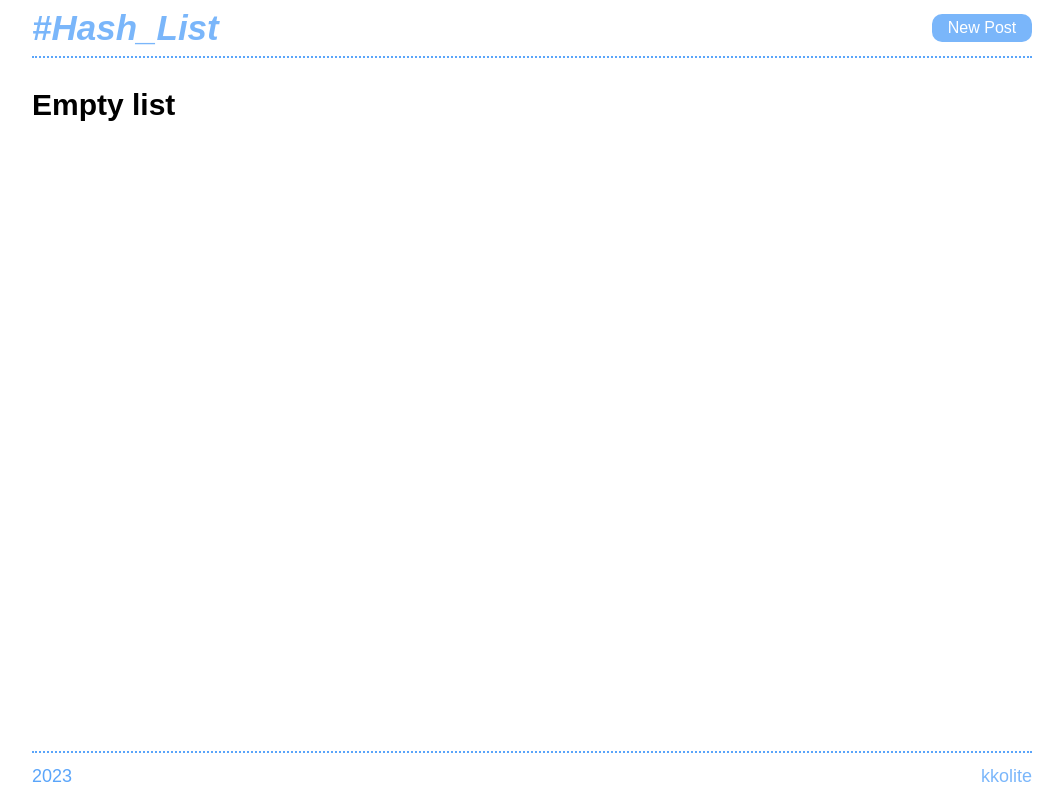
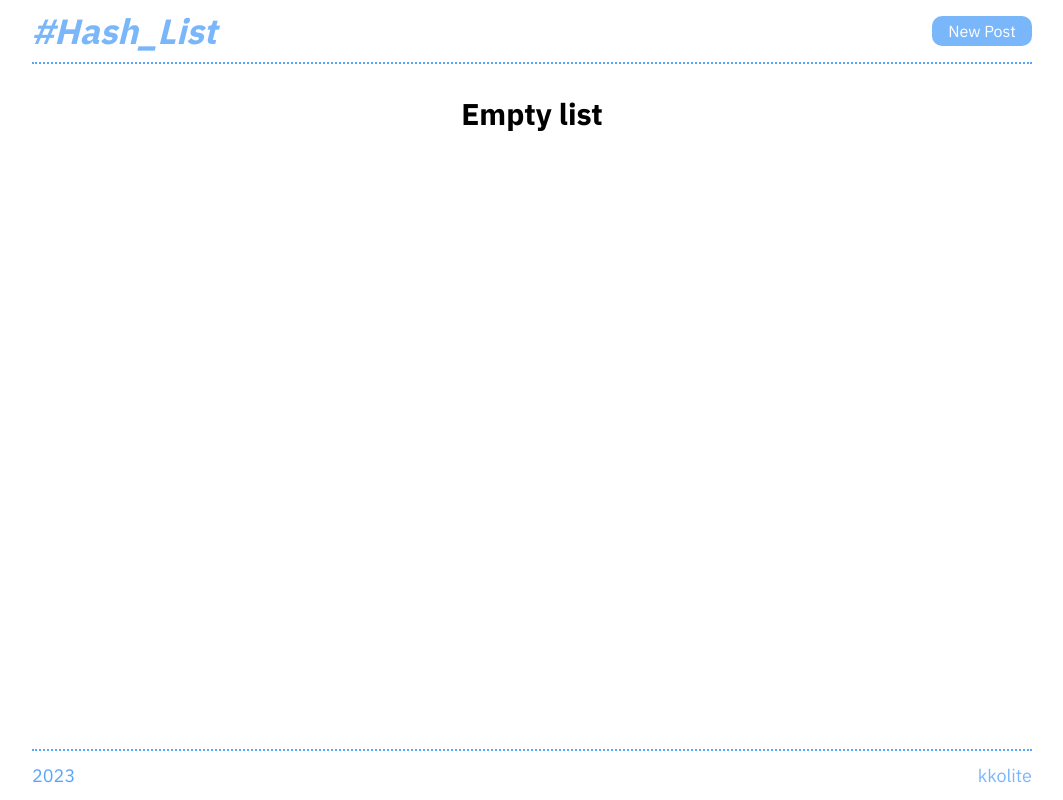
Before and after one commit to kkolite/react-test, a React (Vite) app in the folder vite-project/: page / in a window 1280 px wide. Shown: the whole page, without its empty margins (108-1171 px from the left). Built offline with nearby package versions, Linux system fonts and the light colour scheme.

Commit message:
fix: add font

```diff
--- a/vite-project/index.html
+++ b/vite-project/index.html
@@ -2,6 +2,9 @@
 <html lang="en">
   <head>
     <meta charset="UTF-8" />
+    <link rel="preconnect" href="https://fonts.googleapis.com">
+    <link rel="preconnect" href="https://fonts.gstatic.com" crossorigin>
+    <link href="https://fonts.googleapis.com/css2?family=IBM+Plex+Sans:wght@100;200;300;400;500;700&display=swap" rel="stylesheet">
     <link rel="icon" type="image/svg+xml" href="/vite.svg" />
     <meta name="viewport" content="width=device-width, initial-scale=1.0" />
     <title>Vite + React + TS</title>
--- a/vite-project/src/components/List/PostList.module.scss
+++ b/vite-project/src/components/List/PostList.module.scss
@@ -10,4 +10,5 @@
   margin-top: 30px;
   font-size: 30px;
   font-weight: bold;
+  text-align: center;
 }
```
